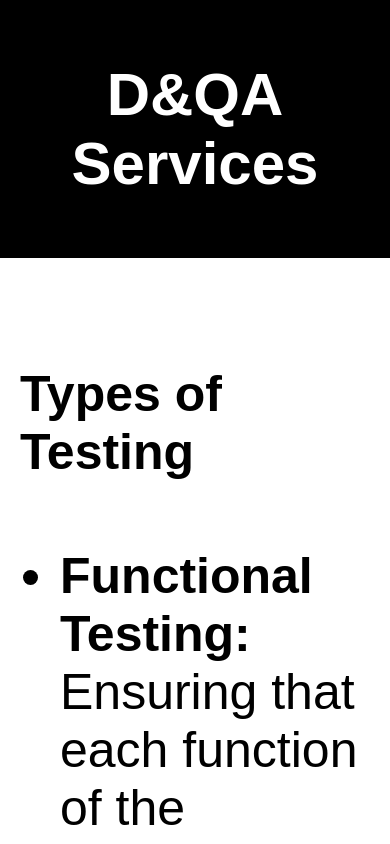
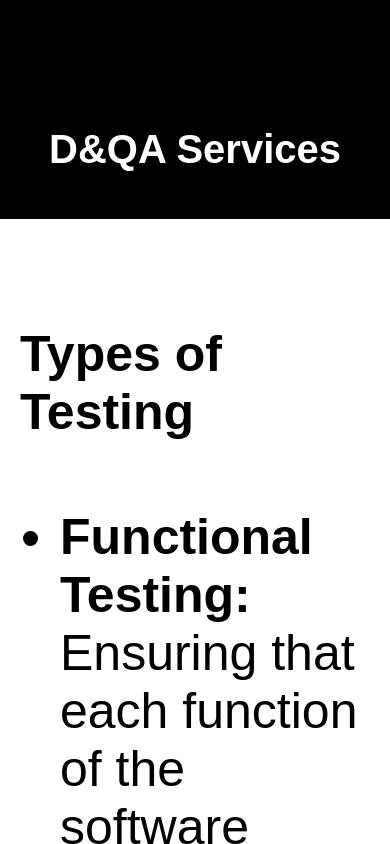
Before and after one commit to notorious-atul/dnqaservices, a website: page qaservices.html in a window 390 px wide. Shown: the top 844 px of the page. Drawn offline with Linux system fonts and the light colour scheme.

Commit message:
3rd commit 1.3

```diff
--- a/qaservices.html
+++ b/qaservices.html
@@ -29,10 +29,10 @@
     <div class="sdet-services">
         <h4>SDET Services</h4>
         <p>Our Software Development Engineers in Test (SDETs) contribute to the development process by creating automated test scripts, ensuring efficient and reliable testing throughout the software lifecycle.</p>
-    </div>
+
 
     <p>Partner with us for robust testing solutions that guarantee the quality and performance of your software.</p>
-</div>
+</div></div>
 
 
     <footer class="footer-section">
--- a/style.css
+++ b/style.css
@@ -161,3 +161,11 @@ h1 {
 }
 
 /* ... Existing styles ... */
+@media screen and (max-width: 768px) {
+    /* Adjust styles for smaller screens */
+
+    /* Header styles */
+    .header {
+        padding-top: 100px;
+        font-size: 20px;
+    }}
```
